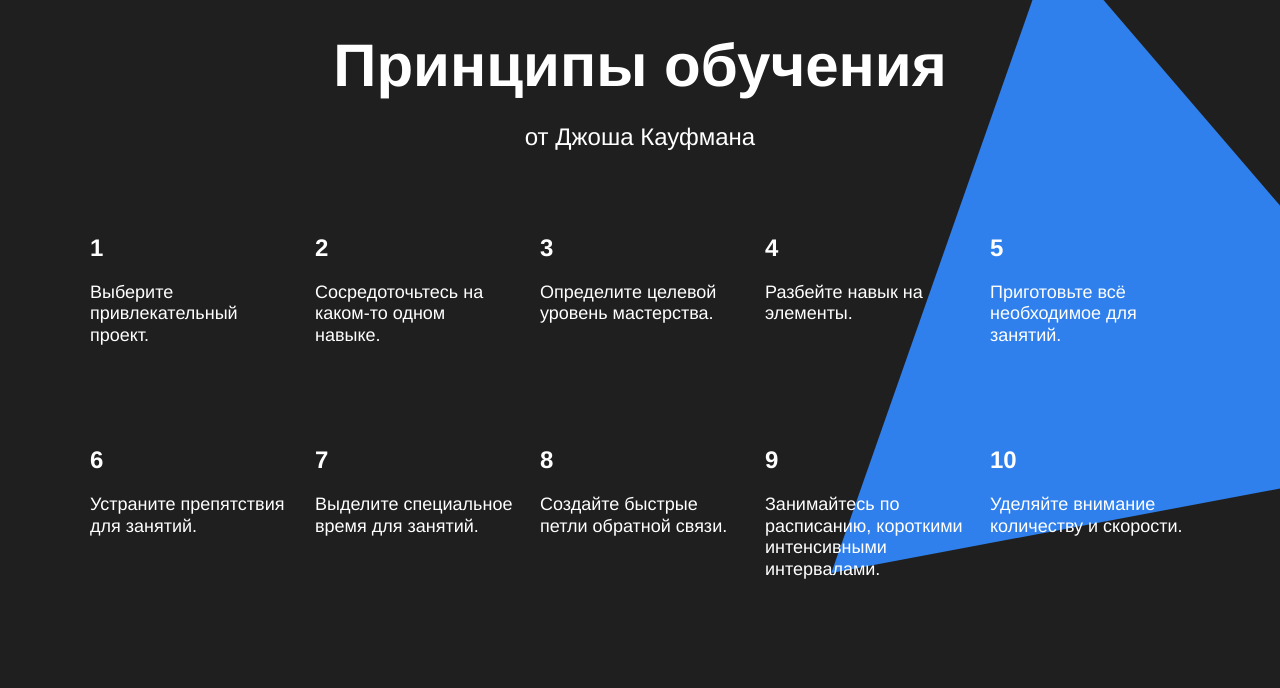
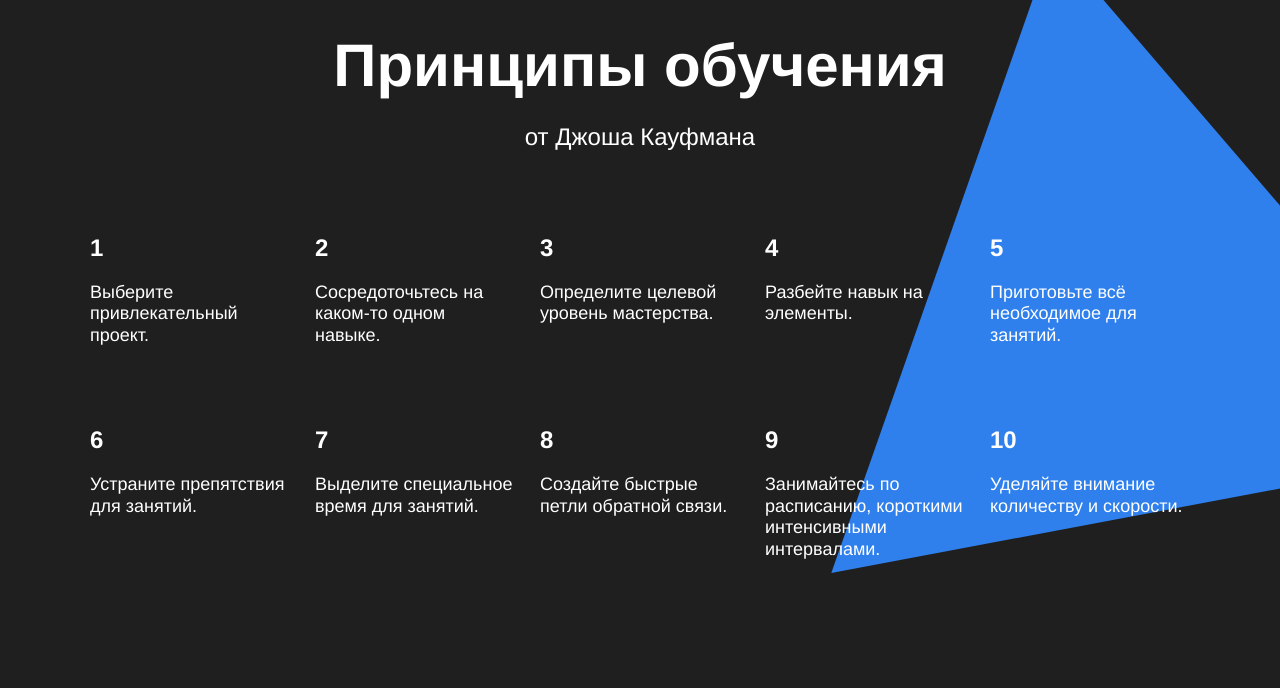
Before and after one commit to Zhialesem/how-to-learn, a plain HTML site: page index.html in a window 1280 px wide. Shown: the part 2956-3644 px from the top of the page. Drawn offline with Linux system fonts and the light colour scheme.

Commit message:
After 3 revue

```diff
--- a/styles/style.css
+++ b/styles/style.css
@@ -182,10 +182,7 @@
   font-size: 18px;
   font-weight: normal;
   margin: 0;
-}
-
-.table__text:first-of-type {
-  padding: 20px 0;
+  padding: 20px 0 0;
 }
 
 .feynman {
```
Also changed, not shown: index.html (+1 -0 lines).
